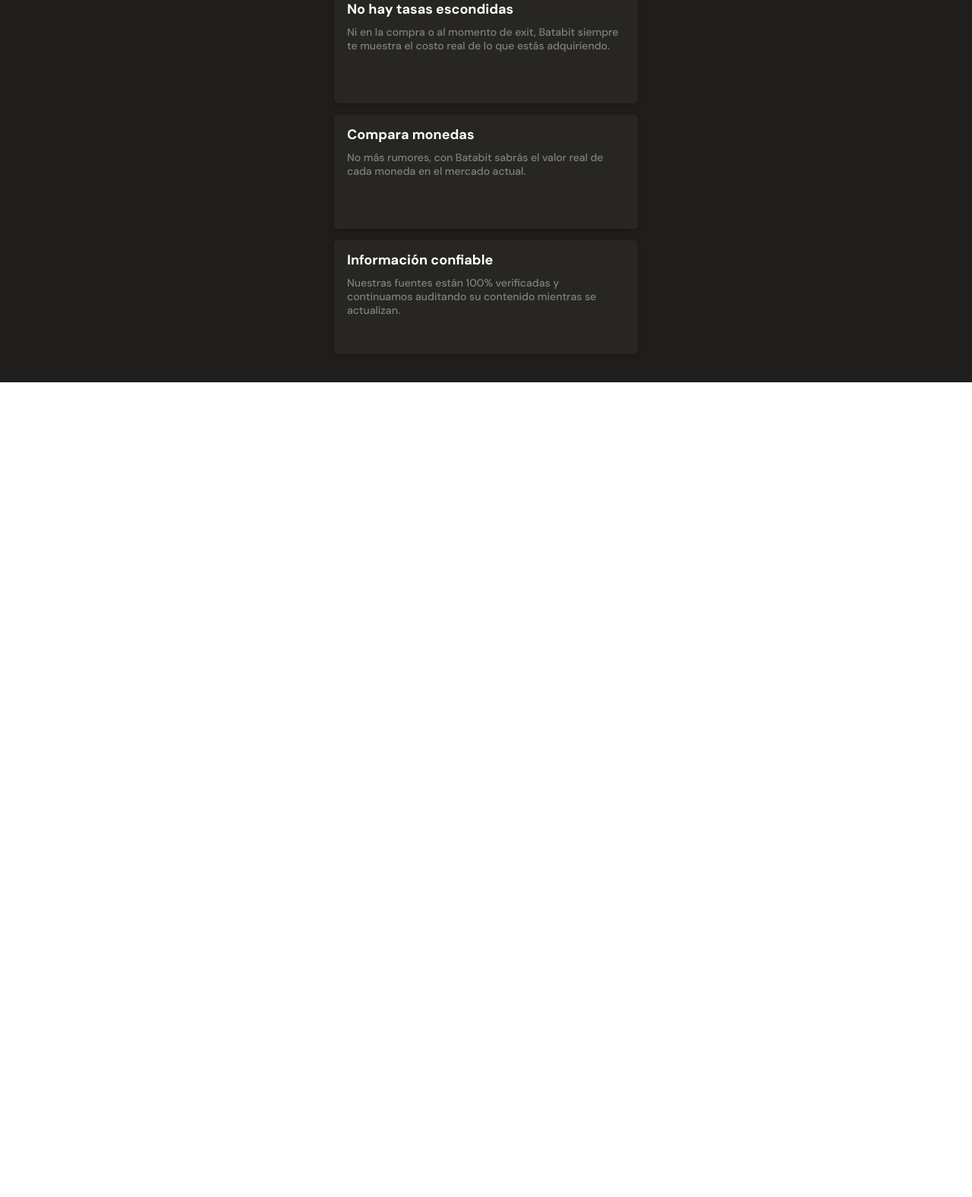
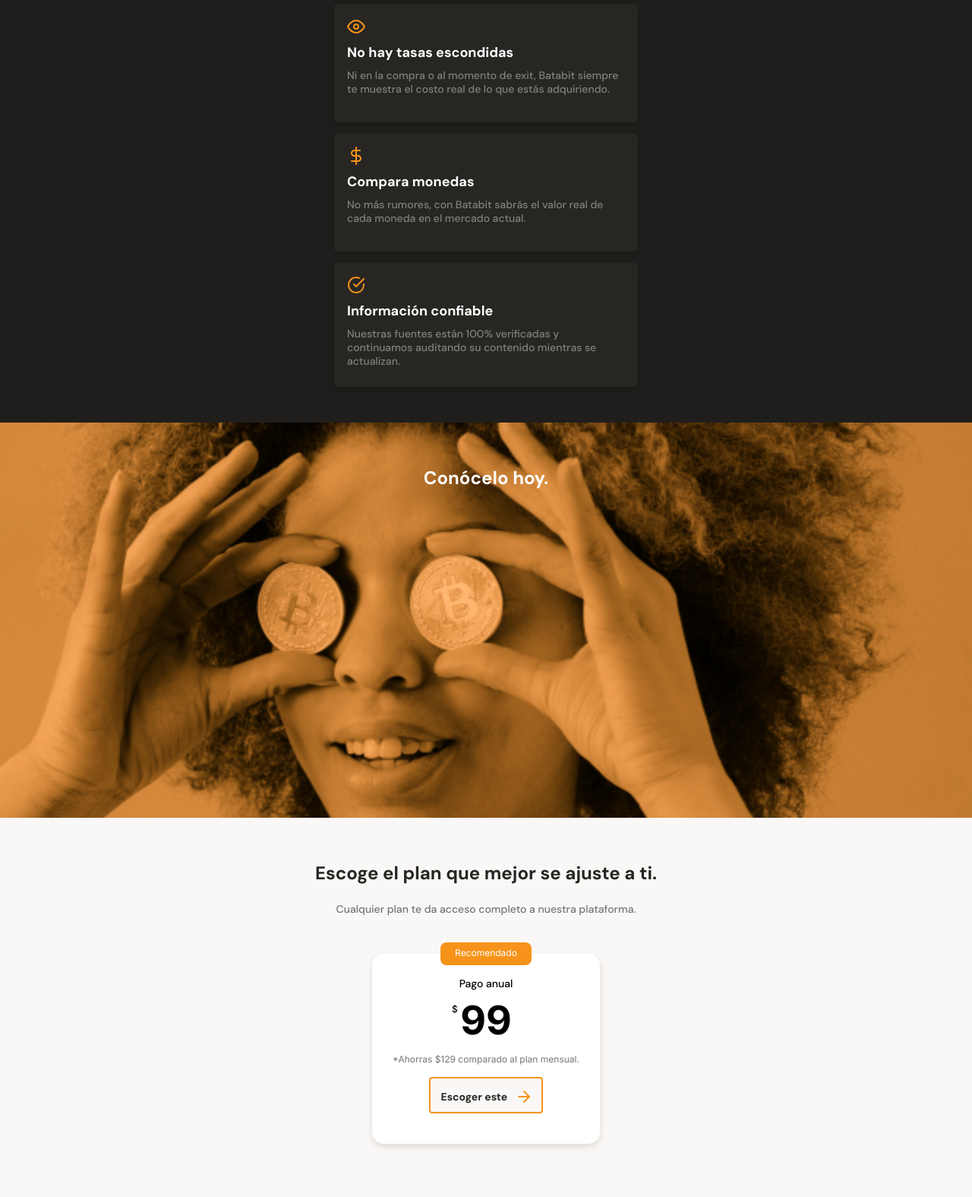
Before and after one commit to juansoto10/landing-page-batabit, a plain HTML site: page index.html in a window 1280 px wide. Shown: the part 1868-3443 px from the top of the page at 76% size. Before the commit the page ends 2371 px from the top, so only its background shows below. Drawn offline with Linux system fonts and the light colour scheme.

Commit message:
bitcoin-img and plans sections were  added

```diff
--- a/css/style.css
+++ b/css/style.css
@@ -286,7 +286,7 @@
   width: 100%;
   min-width: 320px;
   height: auto;
-  padding: 22px 10px;
+  padding: 22px 10px 32px 10px;
   background-color: var(--warm-black);
 }
 .product-detail__batabit-logo {
@@ -306,14 +306,14 @@
   text-align: center;
 }
 .product-detail__title h2 {
-  margin-bottom: 20px;
+  margin-bottom: 25px;
   font-size: 2.4rem;
   font-weight: var(--bold);
   line-height: 2.6rem;
   color: var(--just-white);
 }
 .product-detail__title p {
-  margin-bottom: 20px;
+  margin-bottom: 30px;
   font-size: 1.4rem;
   font-weight: var(--medium);
   line-height: 1.8rem;
@@ -324,17 +324,17 @@
   width: 90%;
   min-width: 288px;
   max-width: 400px;
-  height: 150px;
+  min-height: 155px;
   margin: 15px auto;
-  padding: 17px;
+  padding: 17px 17px 25px 17px;
   background-color: var(--warm-blackplus1);
   border-radius: 5px;
   box-shadow: 0 4px 8px rgba(0, 0, 0, 0.16);
 }
 .product-detail__card .product-detail__clock-icon {
   display: inline-block;
-  width: 20px;
-  height: 20px;
+  width: 22px;
+  height: 22px;
   margin-bottom: 10px;
   background-image: url(../assets/icons/clock.svg);
   background-size: cover;
@@ -354,3 +354,155 @@
   line-height: 1.8rem;
   color: #808080;
 }
+.product-detail__card .product-detail__eye-icon {
+  display: inline-block;
+  width: 24px;
+  height: 24px;
+  margin-bottom: 10px;
+  background-image: url(../assets/icons/eye.svg);
+  background-size: cover;
+  background-position: center;
+  background-repeat: no-repeat;
+}
+.product-detail__card .product-detail__money-icon {
+  display: inline-block;
+  width: 24px;
+  height: 24px;
+  margin-bottom: 10px;
+  background-image: url(../assets/icons/dollar-sign.svg);
+  background-size: cover;
+  background-position: center;
+  background-repeat: no-repeat;
+}
+.product-detail__card .product-detail__check-icon {
+  display: inline-block;
+  width: 24px;
+  height: 24px;
+  margin-bottom: 10px;
+  background-image: url(../assets/icons/check-circle.svg);
+  background-size: cover;
+  background-position: center;
+  background-repeat: no-repeat;
+}
+.bitcoin-img {
+  width: 100%;
+  min-width: 320px;
+  height: 65vh;
+  background-image: url('../assets/imgs/bitcoinbaby2x.jpg');
+  background-position: center;
+  background-size: cover;
+  background-repeat: no-repeat;
+  text-align: center;
+}
+.bitcoin-img h2 {
+  padding-top: 60px;
+  font-size: 2.4rem;
+  font-weight: var(--bold);
+  line-height: 2.6rem;
+  color: var(--just-white);
+}
+
+.plans {
+  width: 100%;
+  min-width: 320px;
+  padding-bottom: 70px;
+  text-align: center;
+}
+.plans__title {
+  width: 90%;
+  min-width: 288px;
+  height: auto;
+  margin: 0 auto;
+  /* margin-top: 60px; */
+}
+.plans__title h2 {
+  padding-top: 60px;
+  font-size: 2.4rem;
+  font-weight: var(--bold);
+  line-height: 2.6rem;
+  color: var(--warm-blackplus1);
+}
+.plans__title p {
+  padding-top: 25px;
+  font-size: 1.4rem;
+  font-weight: var(--medium);
+  line-height: 1.8rem;
+  color: #757575;
+}
+.plans__card {
+  position: relative;
+  width: 65%;
+  min-width: 200px;
+  max-width: 300px;
+  height: 250px;
+  margin: 50px auto 0;
+  padding: 0 15px;
+  background-color: var(--just-white);
+  border-radius: 15px;
+  box-shadow: 0 4px 8px rgba(89, 73, 30, 0.16);
+}
+.plans__card-header {
+  position: absolute;
+  width: 120px;
+  height: 30px;
+  padding: 6px;
+  top: -15px;
+  left: calc(50% - 60px);
+  font-size: 1.2rem;
+  font-family: 'Inter', sans-serif;
+  background-color: var(--bitcoin-orage);
+  border-radius: 8px;
+  color: var(--just-white);
+}
+.plans__card-title {
+  padding-top: 30px;
+  font-size: 1.4rem;
+  font-weight: var(--medium);
+  line-height: 1.8rem;
+  color: #000000;
+}
+.plans__card-price {
+  position: relative;
+  padding: 8px 0 12px 0;
+  font-size: 5.2rem;
+  font-weight: var(--bold);
+  font-family: 'Inter', sans-serif;
+  line-height: 6.3rem;
+  color: #000000;
+}
+/* Signo peso */
+.plans__card-price::before {
+  position: absolute;
+  top: 19px;
+  left: calc(50% - 45px);
+  content: '$';
+  font-size: 1.2rem;
+  font-weight: var(--medium);
+  line-height: 1;
+}
+.plans__card-saving {
+  font-size: 1.2rem;
+  font-family: 'Inter', sans-serif;
+  color: #757575;
+}
+.plans__card-button {
+  width: 150px;
+  height: 48px;
+  margin-top: 16px;
+  background-color: #FAF8F7;
+  border: 2px solid var(--bitcoin-orage);
+  border-radius: 4px;
+  font-family: 'DM Sans', sans-serif;
+  font-size: 1.4rem;
+  font-weight: var(--bold);
+  line-height: 1.8rem;
+  color: var(--warm-blackplus1);
+}
+.plans__card-button span {
+  display: inline-block;
+  width: 21px;
+  height: 21px;
+  margin-left: 7px;
+  background-image: url('../assets/icons/orange-right-arrow.svg');
+  vertical-align: text-bottom;
+}
--- a/index.html
+++ b/index.html
@@ -22,8 +22,8 @@
       </div>
     </header>
     <main>
+
       <section class="exchange-container">
-
         <div class="exchange-container__img"></div>
 
         <div class="exchange-container__title">
@@ -32,7 +32,6 @@
         </div>
 
         <section class="currency">
-
           <div class="currency__table">
 
             <p class="currency__title">Monedas</p>
@@ -65,11 +64,9 @@
             </div>
 
           </div>
-
         </section>
 
         <section class="comissions">
-
           <div class="comissions__table">
 
             <p class="comissions__title comissions__title--blue">Comisiones</p>
@@ -102,13 +99,10 @@
             </div>
 
           </div>
-
         </section>
-
       </section>
 
       <section class="product-detail">
-
         <span class="product-detail__batabit-logo"></span>
 
         <div class="product-detail__title">
@@ -137,17 +131,36 @@
           </article>
 
           <article class="product-detail__card">
-            <span class="product-detail__arrow-icon"></span>
+            <span class="product-detail__check-icon"></span>
             <p class="product-detail__card-title">Información confiable</p>
             <p class="product-detail__description">Nuestras fuentes están 100% verificadas y continuamos auditando su contenido mientras se actualizan.</p>
           </article>
 
         </section>
-
       </section>
 
-      <section></section>
-      <section></section>
+      <section class="bitcoin-img">
+        <h2>Conócelo hoy.</h2>
+      </section>
+
+      <section id="planss" class="plans">
+        <div class="plans__title">
+          <h2>Escoge el plan que mejor se ajuste a ti.</h2>
+          <p>Cualquier plan te da acceso completo a nuestra plataforma.</p>
+        </div>
+        <section class="plans__slider">
+          <article class="plans__card">
+            <p class="plans__card-header">Recomendado</p>
+            <div class="plans__card-info">
+              <h3 class="plans__card-title">Pago anual</h3>
+              <p class="plans__card-price">99</p>
+              <p class="plans__card-saving">*Ahorras $129 comparado al plan mensual.</p>
+              <button class="plans__card-button">Escoger este <span></span></button>
+            </div>
+          </article>
+        </section>
+      </section>
+
     </main>
     <footer></footer>
   </body>
```
